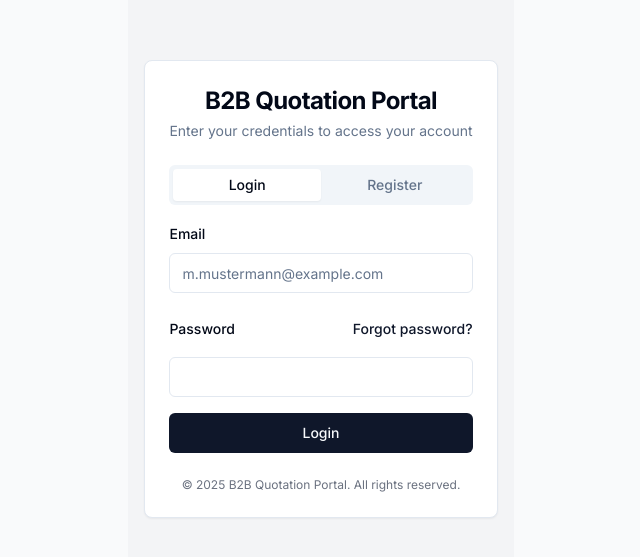
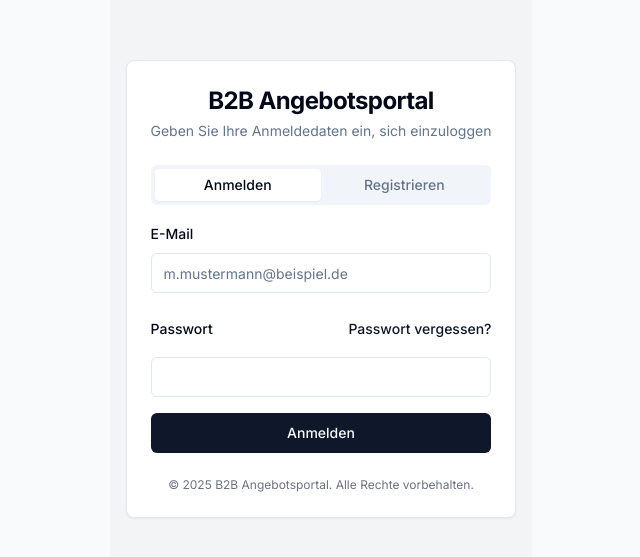
Before and after one commit to Lightnicus/venjakob, a Next.js app: page / in a window 1280 px wide. Shown: the part 127-684 px from the top of the page, without its empty margins (319-959 px from the left). Built offline with nearby package versions, Linux system fonts and the light colour scheme; no server answers.

Commit message:
translate Login UI to German

```diff
--- a/components/login-form.tsx
+++ b/components/login-form.tsx
@@ -44,12 +44,18 @@ export function LoginForm() {
     setRegisterData((prev) => ({ ...prev, [name]: value }))
   }
 
+  const clearErrors = () => {
+    setLoginError("")
+    setRegisterError("")
+    setForgotPasswordError("")
+  }
+
   const handleLoginSubmit = async (e: React.FormEvent) => {
     e.preventDefault()
-    setLoginError("")
+    clearErrors()
 
     if (!loginData.email || !loginData.password) {
-      setLoginError("Please enter both email and password")
+      setLoginError("Bitte geben Sie E-Mail und Passwort ein")
       return
     }
 
@@ -58,22 +64,22 @@ export function LoginForm() {
     if (result.success) {
       router.push("/dashboard")
     } else {
-      setLoginError(result.error || "Invalid email or password")
+      setLoginError(result.error || "Ungültige E-Mail oder Passwort")
     }
   }
 
   const handleRegisterSubmit = async (e: React.FormEvent) => {
     e.preventDefault()
-    setRegisterError("")
+    clearErrors()
     setRegisterSuccess(false)
 
     if (!registerData.name || !registerData.email || !registerData.password || !registerData.confirmPassword) {
-      setRegisterError("Please fill in all fields")
+      setRegisterError("Bitte füllen Sie alle Felder aus")
       return
     }
 
     if (registerData.password !== registerData.confirmPassword) {
-      setRegisterError("Passwords do not match")
+      setRegisterError("Die Passwörter stimmen nicht überein")
       return
     }
 
@@ -87,17 +93,17 @@ export function LoginForm() {
       setRegisterSuccess(true)
       setRegisterData({ name: "", email: "", password: "", confirmPassword: "" })
     } else {
-      setRegisterError(result.error || "Registration failed")
+      setRegisterError(result.error || "Registrierung fehlgeschlagen")
     }
   }
 
   const handleForgotPasswordSubmit = async (e: React.FormEvent) => {
     e.preventDefault()
-    setForgotPasswordError("")
+    clearErrors()
     setForgotPasswordSuccess(false)
 
     if (!forgotPasswordEmail) {
-      setForgotPasswordError("Please enter your email address")
+      setForgotPasswordError("Bitte geben Sie Ihre E-Mail-Adresse ein")
       return
     }
 
@@ -113,7 +119,7 @@ export function LoginForm() {
         setForgotPasswordDialogOpen(false)
       }, 3000)
     } else {
-      setForgotPasswordError(result.error || "Password reset request failed")
+      setForgotPasswordError(result.error || "Anfrage zum Zurücksetzen des Passworts fehlgeschlagen")
     }
   }
 
@@ -122,31 +128,31 @@ export function LoginForm() {
       <div className="w-full max-w-md p-4">
         <Card className="w-full">
           <CardHeader className="space-y-1">
-            <CardTitle className="text-2xl font-bold text-center">B2B Quotation Portal</CardTitle>
-            <CardDescription className="text-center">Enter your credentials to access your account</CardDescription>
+            <CardTitle className="text-2xl font-bold text-center">B2B Angebotsportal</CardTitle>
+            <CardDescription className="text-center">Geben Sie Ihre Anmeldedaten ein, sich einzuloggen</CardDescription>
           </CardHeader>
           <CardContent>
             <Tabs defaultValue="login" className="w-full">
               <TabsList className="grid w-full grid-cols-2">
-                <TabsTrigger value="login">Login</TabsTrigger>
-                <TabsTrigger value="register">Register</TabsTrigger>
+                <TabsTrigger value="login">Anmelden</TabsTrigger>
+                <TabsTrigger value="register">Registrieren</TabsTrigger>
               </TabsList>
               <TabsContent value="login">
                 <form onSubmit={handleLoginSubmit} className="space-y-4 mt-4">
                   {loginError && (
                     <Alert variant="destructive">
                       <AlertCircle className="h-4 w-4" />
-                      <AlertTitle>Error</AlertTitle>
+                      <AlertTitle>Fehler</AlertTitle>
                       <AlertDescription>{loginError}</AlertDescription>
                     </Alert>
                   )}
                   <div className="space-y-2">
-                    <Label htmlFor="email">Email</Label>
+                    <Label htmlFor="email">E-Mail</Label>
                     <Input
                       id="email"
                       name="email"
                       type="email"
-                      placeholder="m.mustermann@example.com"
+                      placeholder="m.mustermann@beispiel.de"
                       value={loginData.email}
                       onChange={handleLoginChange}
                       required
@@ -154,43 +160,43 @@ export function LoginForm() {
                   </div>
                   <div className="space-y-2">
                     <div className="flex items-center justify-between">
-                      <Label htmlFor="password">Password</Label>
+                      <Label htmlFor="password">Passwort</Label>
                       <Dialog open={forgotPasswordDialogOpen} onOpenChange={setForgotPasswordDialogOpen}>
                         <DialogTrigger asChild>
                           <Button variant="link" className="px-0 text-sm font-medium text-primary">
-                            Forgot password?
+                            Passwort vergessen?
                           </Button>
                         </DialogTrigger>
                         <DialogContent className="sm:max-w-md">
                           <DialogHeader>
-                            <DialogTitle>Reset Password</DialogTitle>
+                            <DialogTitle>Passwort zurücksetzen</DialogTitle>
                             <DialogDescription>
-                              Enter your email address and we'll send you a link to reset your password.
+                              Geben Sie Ihre E-Mail-Adresse ein und wir senden Ihnen einen Link zum Zurücksetzen Ihres Passworts.
                             </DialogDescription>
                           </DialogHeader>
                           <form onSubmit={handleForgotPasswordSubmit} className="space-y-4 py-4">
                             {forgotPasswordError && (
                               <Alert variant="destructive">
                                 <AlertCircle className="h-4 w-4" />
-                                <AlertTitle>Error</AlertTitle>
+                                <AlertTitle>Fehler</AlertTitle>
                                 <AlertDescription>{forgotPasswordError}</AlertDescription>
                               </Alert>
                             )}
                             {forgotPasswordSuccess && (
                               <Alert className="border-green-500 text-green-700">
                                 <CheckCircle2 className="h-4 w-4" />
-                                <AlertTitle>Success</AlertTitle>
+                                <AlertTitle>Erfolg</AlertTitle>
                                 <AlertDescription>
-                                  Password reset instructions have been sent to your email.
+                                  Anweisungen zum Zurücksetzen des Passworts wurden an Ihre E-Mail gesendet.
                                 </AlertDescription>
                               </Alert>
                             )}
                             <div className="space-y-2">
-                              <Label htmlFor="reset-email">Email</Label>
+                              <Label htmlFor="reset-email">E-Mail</Label>
                               <Input
                                 id="reset-email"
                                 type="email"
-                                placeholder="m.mustermann@example.com"
+                                placeholder="m.mustermann@beispiel.de"
                                 value={forgotPasswordEmail}
                                 onChange={(e) => setForgotPasswordEmail(e.target.value)}
                                 required
@@ -202,9 +208,9 @@ export function LoginForm() {
                                 variant="outline"
                                 onClick={() => setForgotPasswordDialogOpen(false)}
                               >
-                                Cancel
+                                Abbrechen
                               </Button>
-                              <Button type="submit">Send Reset Link</Button>
+                              <Button type="submit">Link senden</Button>
                             </DialogFooter>
                           </form>
                         </DialogContent>
@@ -220,7 +226,7 @@ export function LoginForm() {
                     />
                   </div>
                   <Button type="submit" className="w-full">
-                    Login
+                    Anmelden
                   </Button>
                 </form>
               </TabsContent>
@@ -229,21 +235,21 @@ export function LoginForm() {
                   {registerError && (
                     <Alert variant="destructive">
                       <AlertCircle className="h-4 w-4" />
-                      <AlertTitle>Error</AlertTitle>
+                      <AlertTitle>Fehler</AlertTitle>
                       <AlertDescription>{registerError}</AlertDescription>
                     </Alert>
                   )}
                   {registerSuccess && (
                     <Alert className="border-green-500 text-green-700">
                       <CheckCircle2 className="h-4 w-4" />
-                      <AlertTitle>Success</AlertTitle>
+                      <AlertTitle>Erfolg</AlertTitle>
                       <AlertDescription>
-                        Registration successful! You can now login with your credentials.
+                        Registrierung erfolgreich! Sie können sich jetzt mit Ihren Anmeldedaten einloggen.
                       </AlertDescription>
                     </Alert>
                   )}
                   <div className="space-y-2">
-                    <Label htmlFor="name">Full Name</Label>
+                    <Label htmlFor="name">Vollständiger Name</Label>
                     <Input
                       id="name"
                       name="name"
@@ -254,19 +260,19 @@ export function LoginForm() {
                     />
                   </div>
                   <div className="space-y-2">
-                    <Label htmlFor="register-email">Email</Label>
+                    <Label htmlFor="register-email">E-Mail</Label>
                     <Input
                       id="register-email"
                       name="email"
                       type="email"
-                      placeholder="m.mustermann@example.com"
+                      placeholder="m.mustermann@beispiel.de"
                       value={registerData.email}
                       onChange={handleRegisterChange}
                       required
                     />
                   </div>
                   <div className="space-y-2">
-                    <Label htmlFor="register-password">Password</Label>
+                    <Label htmlFor="register-password">Passwort</Label>
                     <Input
                       id="register-password"
                       name="password"
@@ -277,7 +283,7 @@ export function LoginForm() {
                     />
                   </div>
                   <div className="space-y-2">
-                    <Label htmlFor="confirm-password">Confirm Password</Label>
+                    <Label htmlFor="confirm-password">Passwort bestätigen</Label>
                     <Input
                       id="confirm-password"
                       name="confirmPassword"
@@ -288,7 +294,7 @@ export function LoginForm() {
                     />
                   </div>
                   <Button type="submit" className="w-full">
-                    Register
+                    Registrieren
                   </Button>
                 </form>
               </TabsContent>
@@ -296,7 +302,7 @@ export function LoginForm() {
           </CardContent>
           <CardFooter className="flex flex-col space-y-2">
             <div className="text-xs text-center text-gray-500">
-              © {new Date().getFullYear()} B2B Quotation Portal. All rights reserved.
+              © {new Date().getFullYear()} B2B Angebotsportal. Alle Rechte vorbehalten.
             </div>
           </CardFooter>
         </Card>
```
Also changed, not shown: app/_actions/auth.ts (+16 -16 lines).
